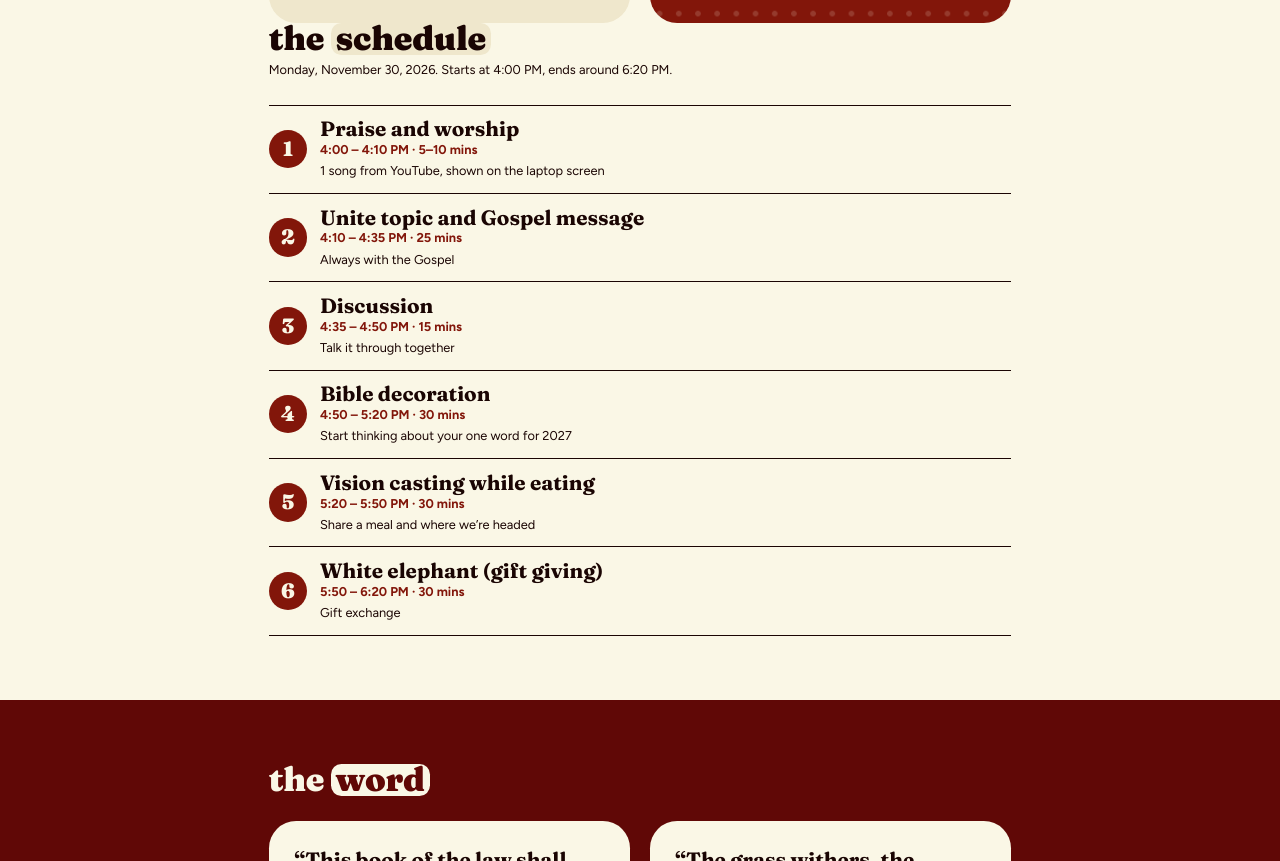
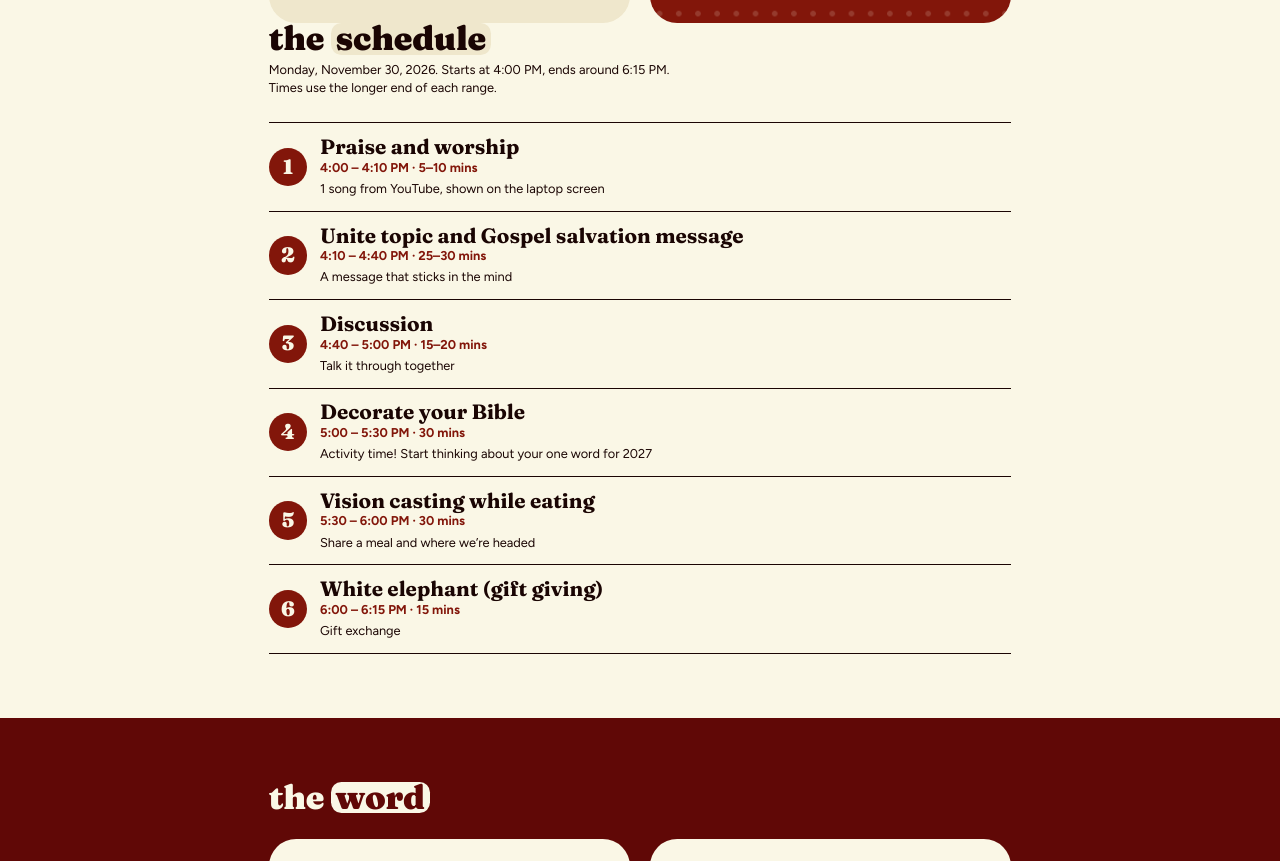
Before and after one commit to charlescayno/dgroup-christmas-celebration-2026, a plain HTML site: page index.html in a window 1280 px wide. Shown: the part 1196-2057 px from the top of the page. Drawn offline with Linux system fonts and the light colour scheme.

Commit message:
Update schedule

```diff
--- a/index.html
+++ b/index.html
@@ -57,14 +57,14 @@
 
   <section id="program" class="wrap">
     <h2>the <span class="hl">schedule</span></h2>
-    <p class="hint">Monday, November 30, 2026. Starts at 4:00 PM, ends around 6:20 PM.</p>
+    <p class="hint">Monday, November 30, 2026. Starts at 4:00 PM, ends around 6:15 PM. Times use the longer end of each range.</p>
     <ol class="steps">
       <li><b>Praise and worship</b><span><em>4:00 – 4:10 PM · 5–10 mins</em>1 song from YouTube, shown on the laptop screen</span></li>
-      <li><b>Unite topic and Gospel message</b><span><em>4:10 – 4:35 PM · 25 mins</em>Always with the Gospel</span></li>
-      <li><b>Discussion</b><span><em>4:35 – 4:50 PM · 15 mins</em>Talk it through together</span></li>
-      <li><b>Bible decoration</b><span><em>4:50 – 5:20 PM · 30 mins</em>Start thinking about your one word for 2027</span></li>
-      <li><b>Vision casting while eating</b><span><em>5:20 – 5:50 PM · 30 mins</em>Share a meal and where we&rsquo;re headed</span></li>
-      <li><b>White elephant (gift giving)</b><span><em>5:50 – 6:20 PM · 30 mins</em>Gift exchange</span></li>
+      <li><b>Unite topic and Gospel salvation message</b><span><em>4:10 – 4:40 PM · 25–30 mins</em>A message that sticks in the mind</span></li>
+      <li><b>Discussion</b><span><em>4:40 – 5:00 PM · 15–20 mins</em>Talk it through together</span></li>
+      <li><b>Decorate your Bible</b><span><em>5:00 – 5:30 PM · 30 mins</em>Activity time! Start thinking about your one word for 2027</span></li>
+      <li><b>Vision casting while eating</b><span><em>5:30 – 6:00 PM · 30 mins</em>Share a meal and where we&rsquo;re headed</span></li>
+      <li><b>White elephant (gift giving)</b><span><em>6:00 – 6:15 PM · 15 mins</em>Gift exchange</span></li>
     </ol>
   </section>
   <section class="verses">
```
